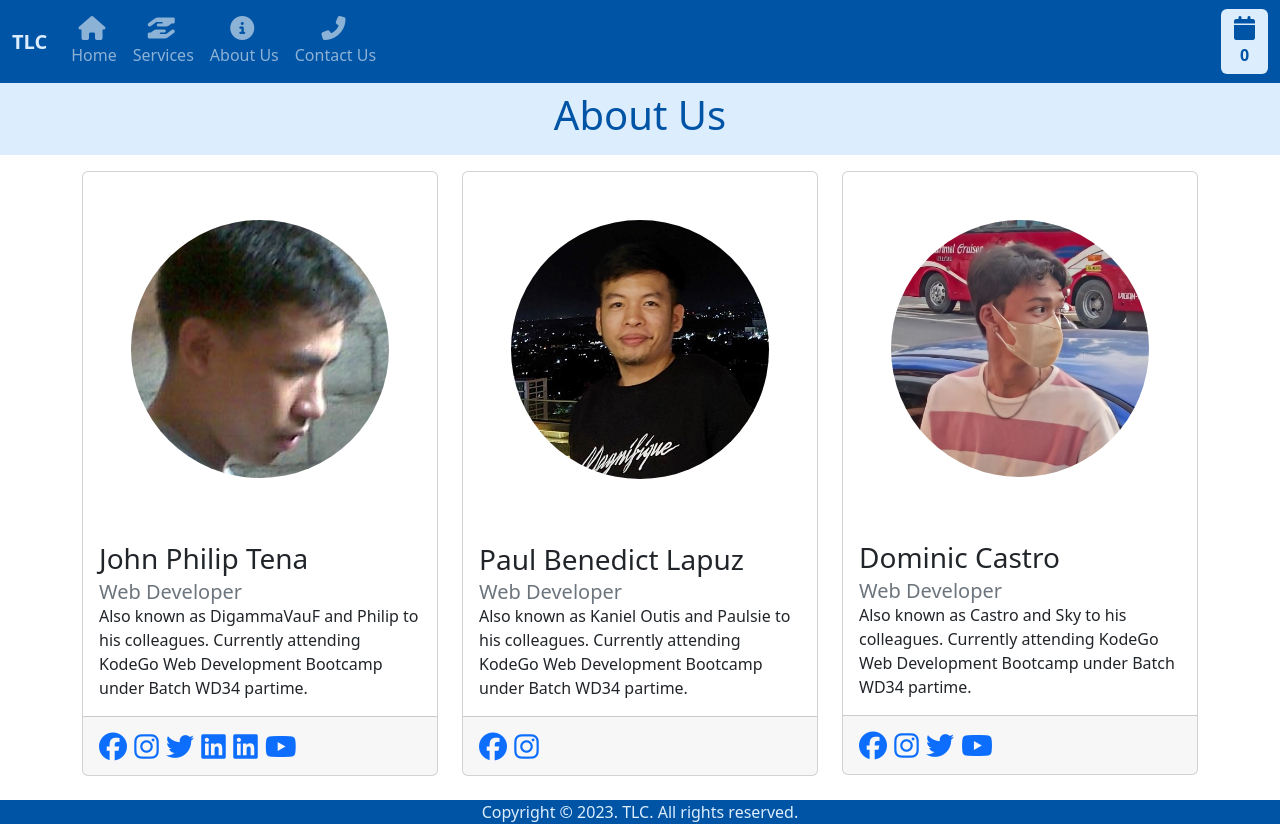
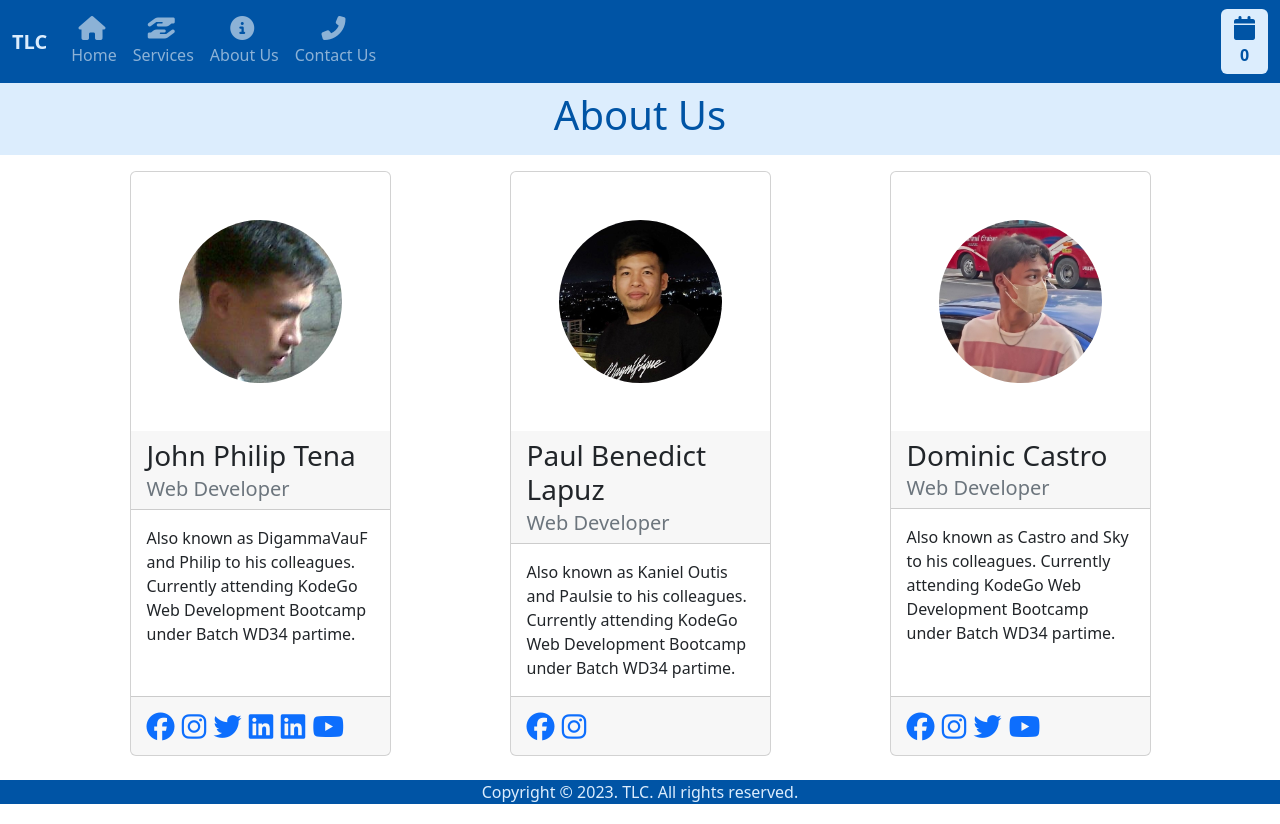
Before and after one commit to digammavauf/WD34_MiniProj2_Grp2, a website with bundled scripts: page about.html in a window 1280 px wide. Built offline with nearby package versions, Linux system fonts and the light colour scheme.

Commit message:
Contact Us page responsive layout updated

```diff
--- a/about.html
+++ b/about.html
@@ -15,12 +15,14 @@
 
         <div class="container mt-3">
             <div class="row">
-                <div class="col-md-4 col-sm-12 mb-sm-4">
-                    <div class="card">
+                <div class="col-md-3 col-sm-6 col-8 mx-auto mb-4">
+                    <div class="card h-100">
                         <img src="img/Tena-2.jpg" alt="profile" class="card-image-top rounded-circle m-5">
-                        <div class="card-body">
+                        <div class="card-header">
                             <h3 class="card-title">John Philip Tena</h3>
                             <h5 class="card-subtitle text-muted">Web Developer</h5>
+                        </div>
+                        <div class="card-body">
                             <p class="card-text">Also known as DigammaVauF and Philip to his colleagues. Currently attending KodeGo Web Development Bootcamp under Batch WD34 partime.</p>
                         </div>
                         <div class="card-footer fs-3">
@@ -33,12 +35,14 @@
                         </div>
                     </div>
                 </div>
-                <div class="col-md-4 col-sm-12 mb-sm-4">
-                    <div class="card">
+                <div class="col-md-3 col-sm-6 col-8 mx-auto mb-4">
+                    <div class="card h-100">
                         <img src="img/Lapuz.jpg" alt="profile" class="card-image-top rounded-circle m-5">
-                        <div class="card-body">
+                        <div class="card-header">
                             <h3 class="card-title">Paul Benedict Lapuz</h3>
                             <h5 class="card-subtitle text-muted">Web Developer</h5>
+                        </div>
+                        <div class="card-body">
                             <p class="card-text">Also known as Kaniel Outis and Paulsie to his colleagues. Currently attending KodeGo Web Development Bootcamp under Batch WD34 partime.</p>
                         </div>
                         <div class="card-footer fs-3">
@@ -47,12 +51,14 @@
                         </div>
                     </div>
                 </div>
-                <div class="col-md-4 col-sm-12 mb-sm-4">
-                    <div class="card">
+                <div class="col-md-3 col-sm-6 col-8 mx-auto mb-4">
+                    <div class="card h-100">
                         <img src="img/Castro.jpg" alt="profile" class="card-image-top rounded-circle m-5">
-                        <div class="card-body">
+                        <div class="card-header">
                             <h3 class="card-title">Dominic Castro</h3>
                             <h5 class="card-subtitle text-muted">Web Developer</h5>
+                        </div>
+                        <div class="card-body">
                             <p class="card-text">Also known as Castro and Sky to his colleagues. Currently attending KodeGo Web Development Bootcamp under Batch WD34 partime.</p>
                         </div>
                         <div class="card-footer fs-3">
```
